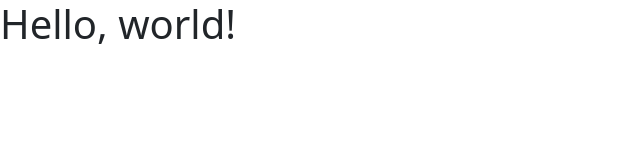
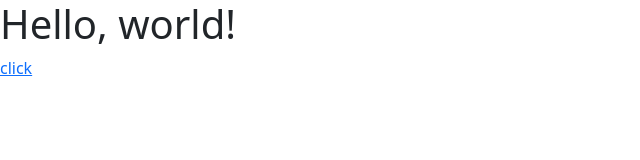
Before and after one commit to khaingwarwarwin1235145/lcl, a plain HTML site: page index.html in a window 1280 px wide. Shown: the full height of the page, 0-640 px from the left. Drawn offline with nearby package versions, Linux system fonts and the light colour scheme.

Commit message:
link text

```diff
--- a/index.html
+++ b/index.html
@@ -8,7 +8,7 @@
   </head>
   <body>
     <h1>Hello, world!</h1>
-    <a href="./aboutus"></a>
+    <a href="./aboutus">click</a>
     <script src="https://cdn.jsdelivr.net/npm/bootstrap@5.2.3/dist/js/bootstrap.bundle.min.js" integrity="sha384-kenU1KFdBIe4zVF0s0G1M5b4hcpxyD9F7jL+jjXkk+Q2h455rYXK/7HAuoJl+0I4" crossorigin="anonymous"></script>
   </body>
 </html>
```
